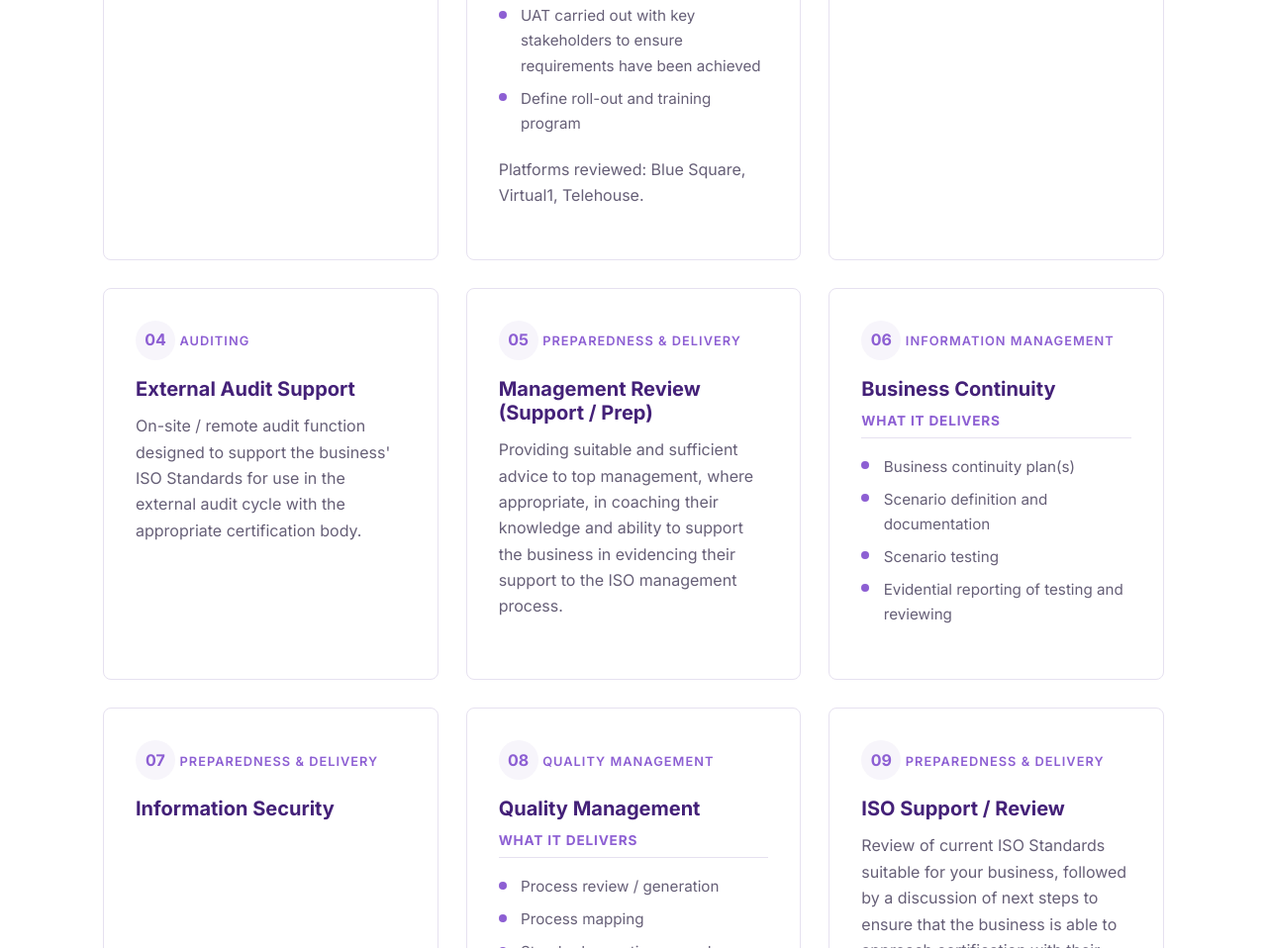
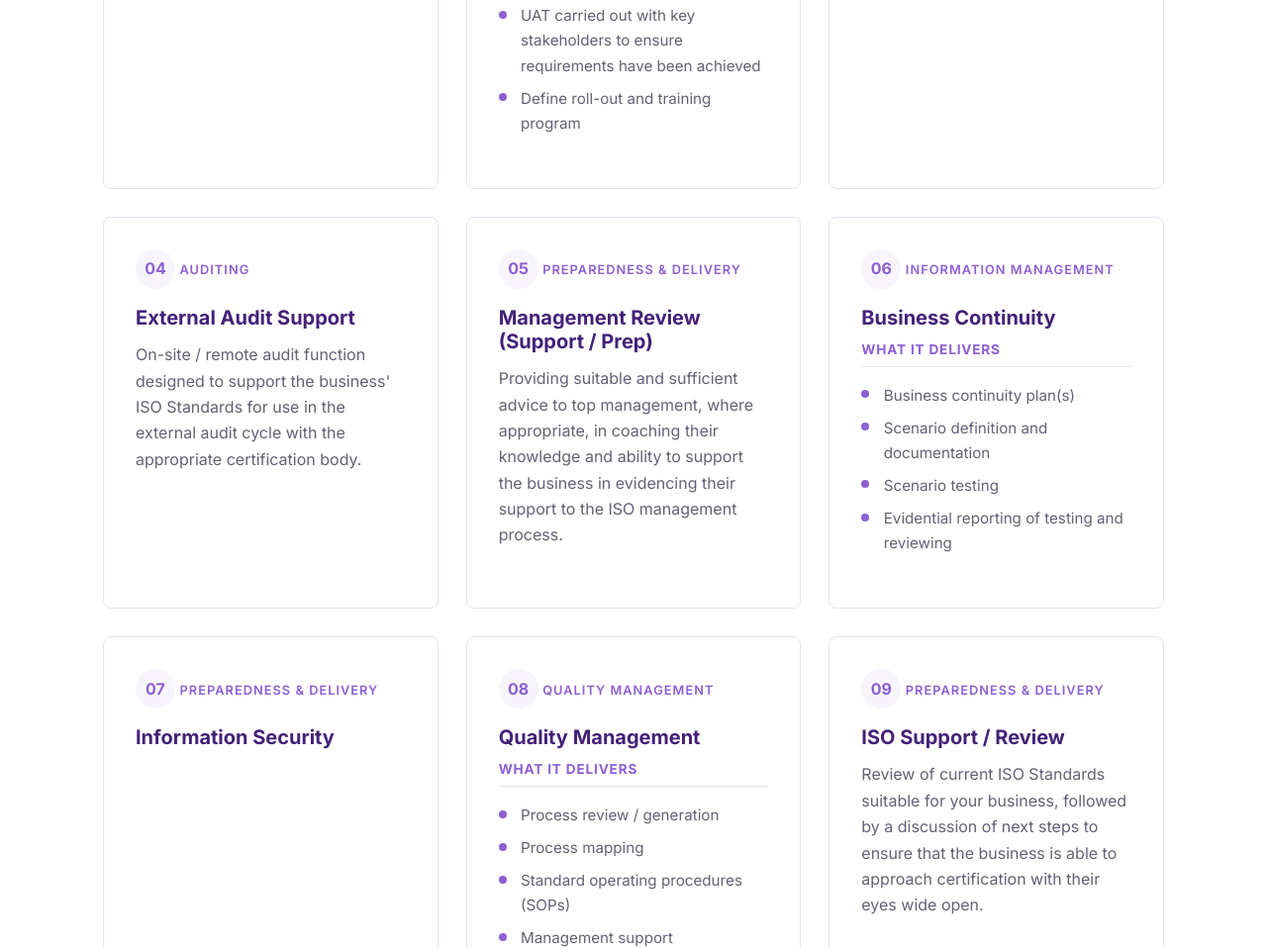
Before and after one commit to alan-littlebrook/littlebrook-web, a plain HTML site: page services.html in a window 1280 px wide. Shown: the part 1092-2050 px from the top of the page at 99% size. Drawn offline with Linux system fonts and the light colour scheme.

Commit message:
Add files via upload

```diff
--- a/services.html
+++ b/services.html
@@ -65,7 +65,6 @@
               <li>UAT carried out with key stakeholders to ensure requirements have been achieved</li>
               <li>Define roll-out and training program</li>
             </ul>
-            <p>Platforms reviewed: Blue Square, Virtual1, Telehouse.</p>
           </article>
 
           <article class="card" id="internal-audits">
```
